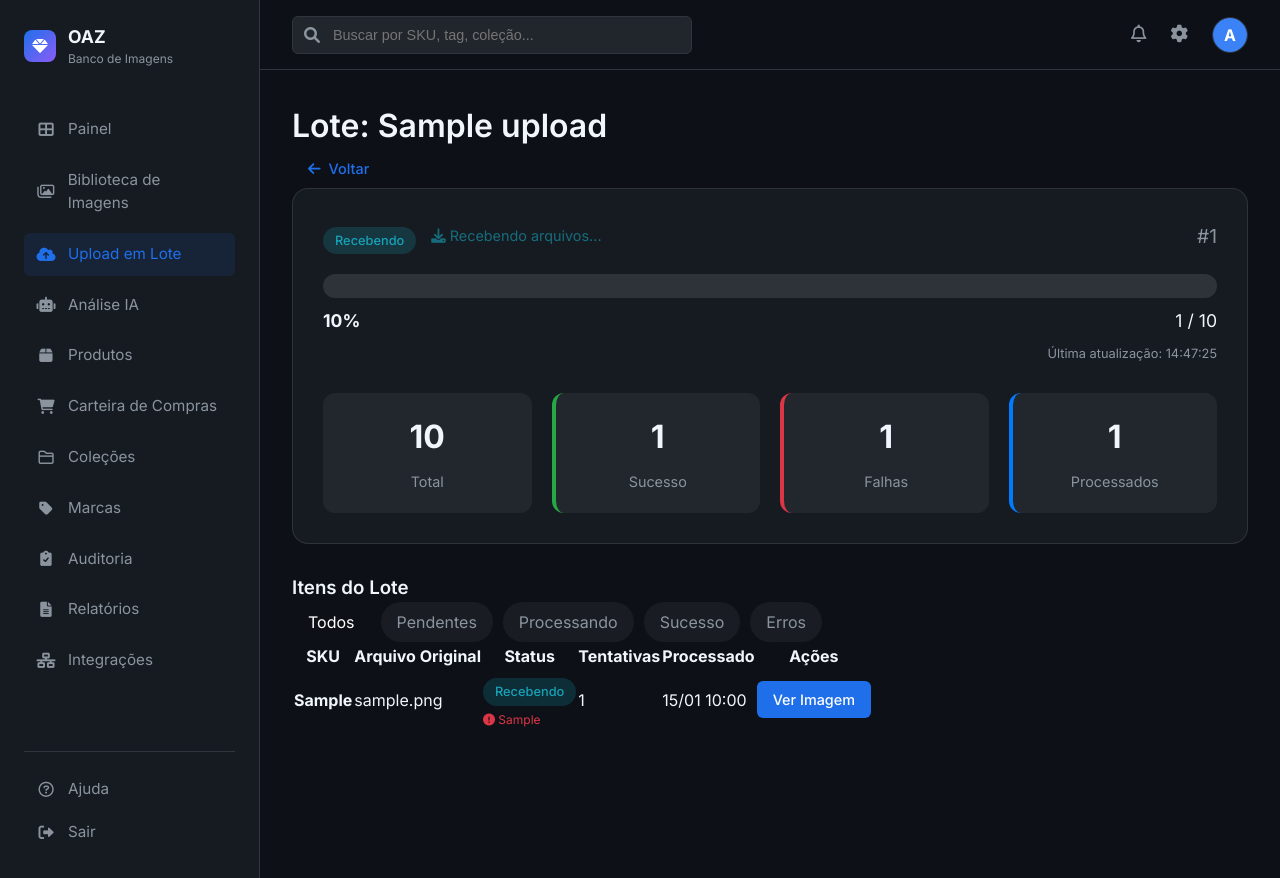
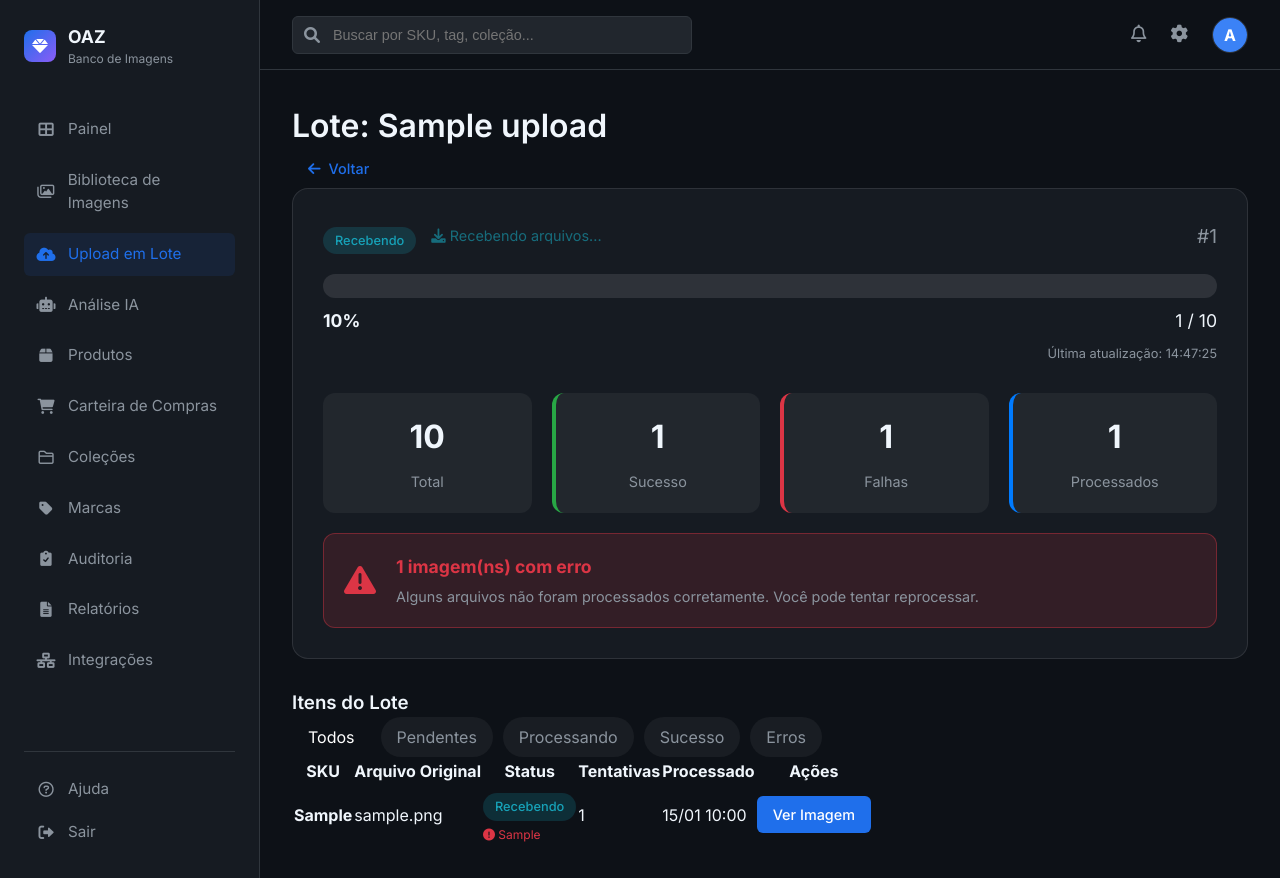
Before and after one commit to Ronaldmtt/Banco_Imagem_OAZ, a Flask app: page /batch/1 in a window 1280 px wide. Run offline with Flask 3, Linux system fonts and the light colour scheme; a user stored in the database is signed in; tables that the repository leaves empty hold one stand-in row (values such as "Sample post"); some libraries are stand-ins or nearby versions.

Commit message:
Improve image upload error handling and user feedback
Update batch processing to display clear error and success alerts on the detail page, and refactor database matching logic in `batch_processor.py`.

Replit-Commit-Author: Agent
Replit-Commit-Session-Id: 879dccfa-2914-4a50-bb94-84efa9af2ba4
Replit-Commit-Checkpoint-Type: intermediate_checkpoint
Replit-Commit-Event-Id: 8a1dc5d7-a798-4b6d-9e06-517c13748fce
Replit-Commit-Screenshot-Url: https://storage.googleapis.com/screenshot-production-us-central1/f8e27590-5a3c-442a-9e70-e5a30ac258d3/879dccfa-2914-4a50-bb94-84efa9af2ba4/B4EnM97
Replit-Helium-Checkpoint-Created: true

```diff
--- a/templates/batch/detail.html
+++ b/templates/batch/detail.html
@@ -59,13 +59,37 @@
         </div>
     </div>
 
-    {% if batch.status == 'Concluído' and batch.falhas > 0 %}
-    <div class="actions">
+    {% if batch.falhas > 0 %}
+    <div class="error-alert" id="error-alert">
+        <div class="error-alert-icon">
+            <i class="fas fa-exclamation-triangle"></i>
+        </div>
+        <div class="error-alert-content">
+            <strong>{{ batch.falhas }} imagem(ns) com erro</strong>
+            <p>Alguns arquivos não foram processados corretamente. Você pode tentar reprocessar.</p>
+        </div>
+        {% if batch.status == 'Concluído' %}
         <form method="POST" action="{{ url_for('batch_retry_failed', batch_id=batch.id) }}" style="display: inline;">
             <button type="submit" class="btn btn-warning">
-                <i class="fas fa-redo"></i> Reprocessar Falhas ({{ batch.falhas }})
+                <i class="fas fa-redo"></i> Reprocessar Falhas
             </button>
         </form>
+        {% endif %}
+    </div>
+    {% endif %}
+
+    {% if batch.status == 'Concluído' and batch.sucesso > 0 %}
+    <div class="success-alert">
+        <div class="success-alert-icon">
+            <i class="fas fa-check-circle"></i>
+        </div>
+        <div class="success-alert-content">
+            <strong>{{ batch.sucesso }} imagem(ns) processada(s) com sucesso!</strong>
+            <p>As imagens estão disponíveis no catálogo.</p>
+        </div>
+        <a href="{{ url_for('catalog') }}" class="btn btn-success">
+            <i class="fas fa-images"></i> Ver Catálogo
+        </a>
     </div>
     {% endif %}
 </div>
@@ -322,6 +346,58 @@
     margin-top: 10px;
     text-align: right;
 }
+.error-alert {
+    display: flex;
+    align-items: center;
+    gap: 20px;
+    background: rgba(220, 53, 69, 0.15);
+    border: 1px solid rgba(220, 53, 69, 0.4);
+    border-radius: 12px;
+    padding: 20px;
+    margin-top: 20px;
+}
+.error-alert-icon {
+    font-size: 2rem;
+    color: #dc3545;
+}
+.error-alert-content {
+    flex: 1;
+}
+.error-alert-content strong {
+    color: #dc3545;
+    font-size: 1.1rem;
+}
+.error-alert-content p {
+    color: var(--text-secondary);
+    margin: 5px 0 0;
+    font-size: 0.9rem;
+}
+.success-alert {
+    display: flex;
+    align-items: center;
+    gap: 20px;
+    background: rgba(40, 167, 69, 0.15);
+    border: 1px solid rgba(40, 167, 69, 0.4);
+    border-radius: 12px;
+    padding: 20px;
+    margin-top: 20px;
+}
+.success-alert-icon {
+    font-size: 2rem;
+    color: #28a745;
+}
+.success-alert-content {
+    flex: 1;
+}
+.success-alert-content strong {
+    color: #28a745;
+    font-size: 1.1rem;
+}
+.success-alert-content p {
+    color: var(--text-secondary);
+    margin: 5px 0 0;
+    font-size: 0.9rem;
+}
 </style>
 
 <script>
```
Also changed, not shown: batch_processor.py (+10 -10 lines), 1 other file.
